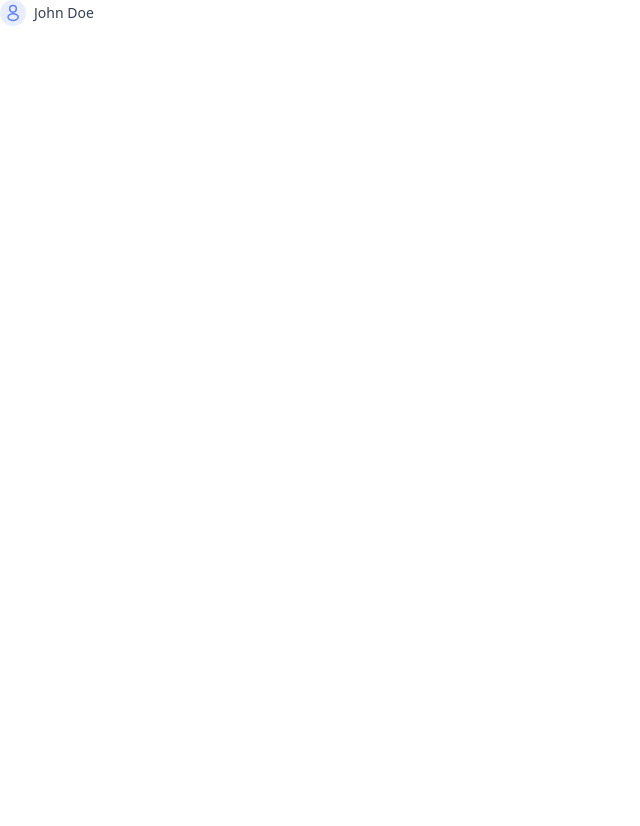
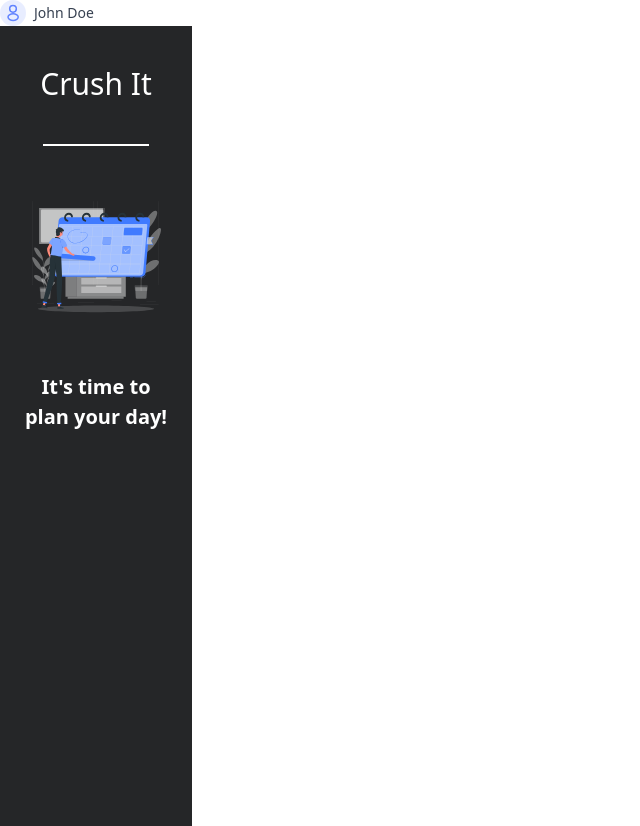
Before and after one commit to React-o-Maniacs/Crush-It, a Next.js app: page /profile in a window 1280 px wide. Shown: the whole page, without its empty margins (0-640 px from the left). Before the commit the page ends 800 px from the top, so only its background shows below. Built offline with nearby package versions, Linux system fonts and the light colour scheme.

Commit message:
Side banner mostly done

```diff
--- /dev/null
+++ b/components/SideBanner.tsx
@@ -0,0 +1,18 @@
+import React from "react";
+import Image from "next/image";
+import CrushItLogo from '../public/images/crush-it-logo.svg';
+
+const SideBanner = () => {
+  return (
+    <div className="flex bg-crush-it-black justify-center max-w-[15%] h-screen p-5">
+      <div className='flex flex-col items-center gap-y-[5%]'>
+        <h1 className="font-normal text-[30px] text-white mt-[10%]">Crush It</h1>
+        <div className="bg-white h-[2px] w-[70%]"/>
+        <Image src={CrushItLogo} alt='Crush It Logo' width={150} height={150}/>
+        <p className="text-white font-bold text-center text-[20px]">It's time to plan your day!</p>
+      </div>
+    </div>
+  );
+};
+
+export default SideBanner;
--- a/pages/profile.tsx
+++ b/pages/profile.tsx
@@ -1,9 +1,11 @@
+import SideBanner from '@/components/SideBanner';
 import ProfileAvatar from '../components/ProfileAvatar';
 
 const Profile = () => {
     return (
-        <div className='flex-1'>
+        <div>
         <ProfileAvatar name="John Doe" />
+        <SideBanner/>
         </div>
     )
 
```
